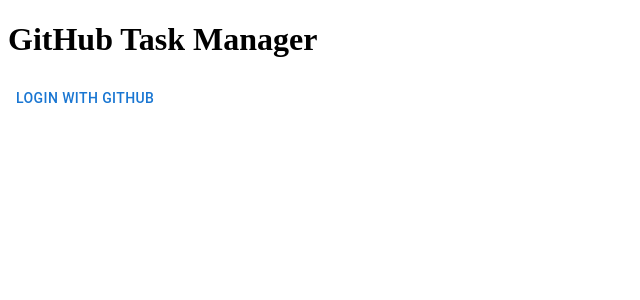
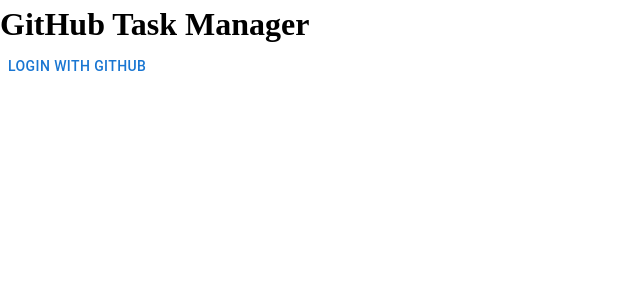
Before and after one commit to loveCamilleTW/github-task-manager, a React (Vite) app: page / in a window 1280 px wide. Shown: the top 300 px of the page, without its empty margins (0-640 px from the left). Built offline with nearby package versions, Linux system fonts and the light colour scheme.

Commit message:
Style: reset CSS

```diff
--- /dev/null
+++ b/src/App.css
@@ -0,0 +1,3 @@
+#root {
+  min-height: 100%;
+}
--- a/src/App.tsx
+++ b/src/App.tsx
@@ -1,5 +1,6 @@
 import { LandingPage, CallbackPage, TaskListPage } from "./views";
 import { Navigate, useRoutes } from "react-router-dom";
+import "./App.css";
 
 function App() {
   const routes = useRoutes([
--- a/src/index.css
+++ b/src/index.css
@@ -0,0 +1,69 @@
+/*
+  1. Use a more-intuitive box-sizing model.
+*/
+*,
+*::before,
+*::after {
+  box-sizing: border-box;
+}
+/*
+    2. Remove default margin
+  */
+* {
+  margin: 0;
+}
+/*
+    3. Allow percentage-based heights in the application
+  */
+html,
+body {
+  height: 100%;
+}
+/*
+    Typographic tweaks!
+    4. Add accessible line-height
+    5. Improve text rendering
+  */
+body {
+  line-height: 1.5;
+  -webkit-font-smoothing: antialiased;
+}
+/*
+    6. Improve media defaults
+  */
+img,
+picture,
+video,
+canvas,
+svg {
+  display: block;
+  max-width: 100%;
+}
+/*
+    7. Remove built-in form typography styles
+  */
+input,
+button,
+textarea,
+select {
+  font: inherit;
+}
+/*
+    8. Avoid text overflows
+  */
+p,
+h1,
+h2,
+h3,
+h4,
+h5,
+h6 {
+  overflow-wrap: break-word;
+}
+/*
+    9. Create a root stacking context
+  */
+#root,
+#__next {
+  isolation: isolate;
+}
```
